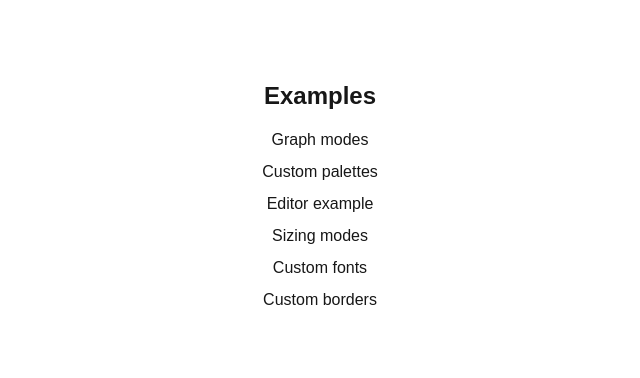
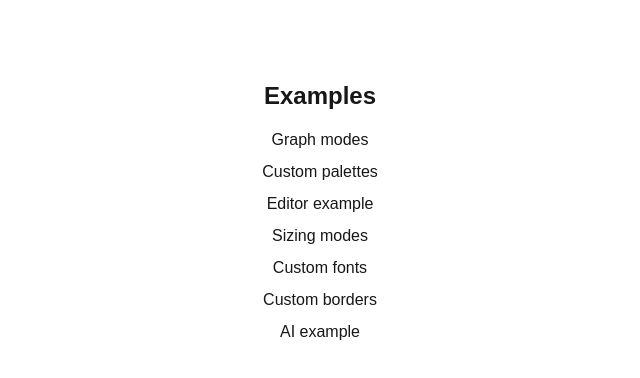
Before and after one commit to graphyapp/graphy-nextjs-example, a Next.js app: page / in a window 1280 px wide. Shown: the top 378 px of the page, without its empty margins (320-960 px from the left). Built offline with nearby package versions, Linux system fonts and the light colour scheme.

Commit message:
feat: navigation

```diff
--- a/src/Navigation.tsx
+++ b/src/Navigation.tsx
@@ -23,6 +23,9 @@ export const Navigation = () => {
         <li>
           <Link href="/custom-borders">Custom borders</Link>
         </li>
+        <li>
+          <Link href="/ai">AI example</Link>
+        </li>
       </ul>
     </div>
   );
```
